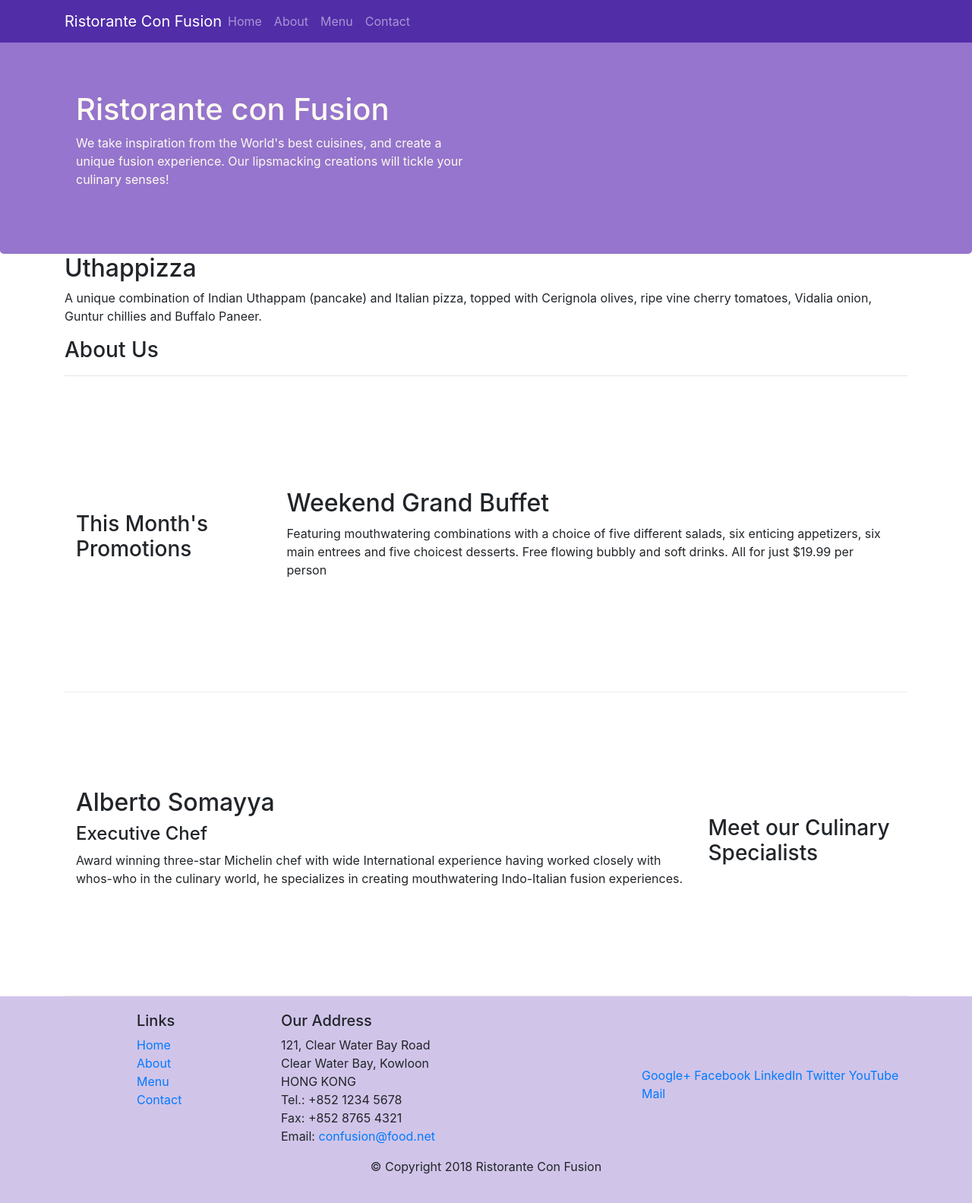
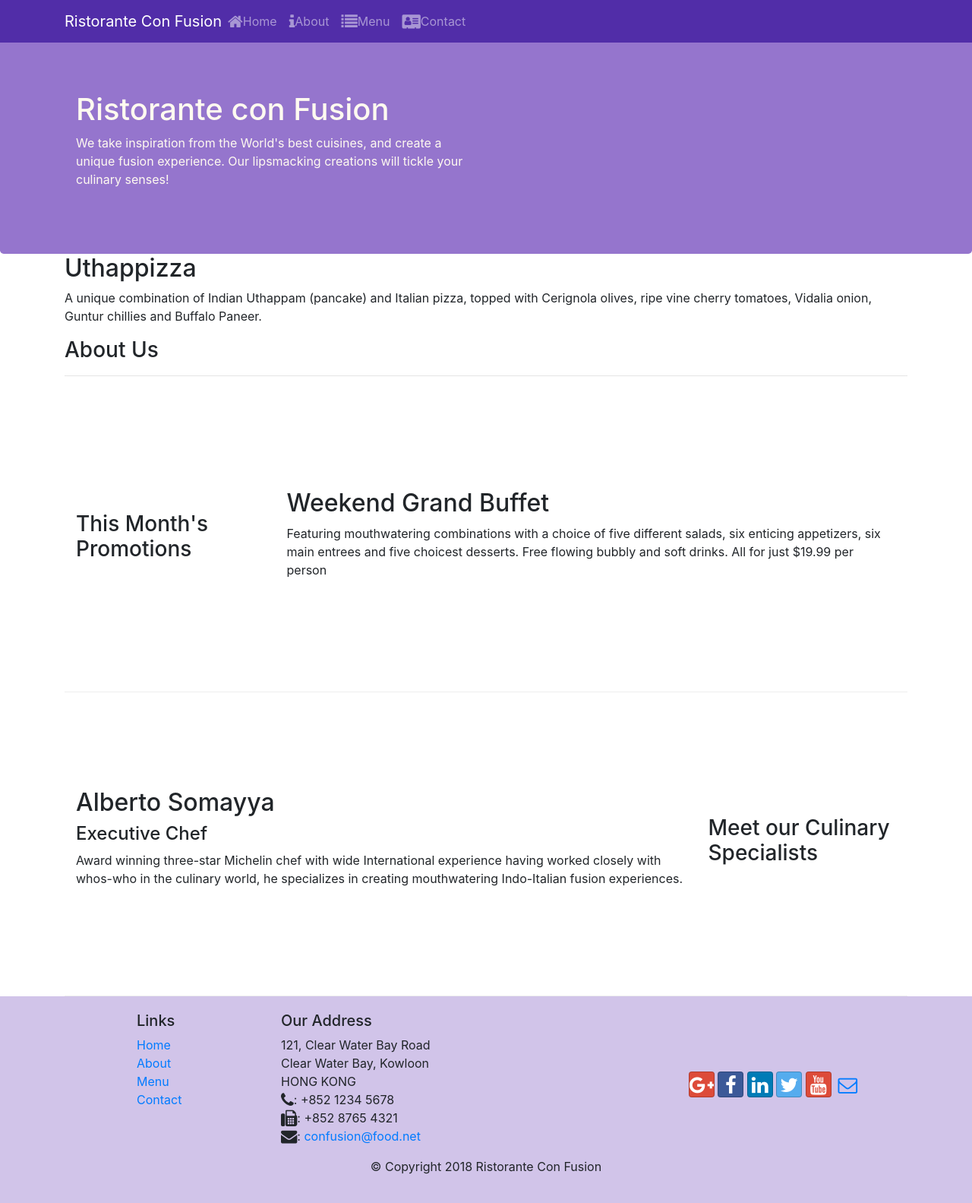
Before and after one commit to Igorsvr/conFusion, a website: page index.html in a window 1280 px wide. Shown: the whole page at 76% size. Drawn offline with nearby package versions, Linux system fonts and the light colour scheme.

Commit message:
Icon Fonts

```diff
--- a/index.html
+++ b/index.html
@@ -9,6 +9,8 @@
 
     <!-- Bootstrap CSS -->
     <link rel="stylesheet" href="node_modules/bootstrap/dist/css/bootstrap.min.css">
+    <link rel="stylesheet" href="node_modules/font-awesome/css/font-awesome.min.css">
+    <link rel="stylesheet" href="node_modules/bootstrap-social/bootstrap-social.css">
     <link rel="stylesheet" href="css/styles.css">
     <title>Ristorante Con Fusion</title>
 </head>
@@ -19,13 +21,13 @@
            <button class="navbar-toggler" type="button" data-toggle="collapse" data-target="#Navbar">
                <span class="navbar-toggler-icon"></span>
            </button>
-           <a class="navbar-brand mr-auto" href="./index.html">Ristorante Con Fusion</a>
+           <a class="navbar-brand mr-auto" href="#">Ristorante Con Fusion</a>
            <div class="collapse navbar-collapse" id="Navbar">
                <ul class="navbar-nav mr-auto">
-                   <li class="nav-item acttive"><a class="nav-link" href="./index.html">Home</a></li>
-                   <li class="nav-item"><a class="nav-link" href="./aboutus.html">About</a></li>
-                   <li class="nav-item"><a class="nav-link" href="#">Menu</a></li>
-                   <li class="nav-item"><a class="nav-link" href="#">Contact</a></li>
+                   <li class="nav-item acttive"><a class="nav-link" href="#"><span class="fa fa-home fa-lg"></span>Home</a></li>
+                   <li class="nav-item"><a class="nav-link" href="./aboutus.html"><span class="fa fa-info fa-lg"></span>About</a></li>
+                   <li class="nav-item"><a class="nav-link" href="#"><span class="fa fa-list fa-lg"></span>Menu</a></li>
+                   <li class="nav-item"><a class="nav-link" href="#"><span class="fa fa-address-card fa-lg"></span>Contact</a></li>
                 </ul>
             </div>
        </div>
@@ -96,19 +98,21 @@
 		              121, Clear Water Bay Road<br>
 		              Clear Water Bay, Kowloon<br>
 		              HONG KONG<br>
-		              Tel.: +852 1234 5678<br>
-		              Fax: +852 8765 4321<br>
-		              Email: <a href="mailto:confusion@food.net">confusion@food.net</a>
+		              <i class="fa fa-phone fa-lg"></i>: +852 1234 5678<br>
+                      <i class="fa fa-fax fa-lg"></i>: +852 8765 4321<br>
+                      <i class="fa fa-envelope fa-lg"></i>:
+                      <a href="mailto:confusion@food.net">confusion@food.net</a>
 		           </address>
                 </div>
                     <div class="col-12 col-sm-4 align-self-center">
-                        <div class="text-center"></div>
-                          <a href="http://google.com/+">Google+</a>
-                          <a href="http://www.facebook.com/profile.php?id=">Facebook</a>
-                          <a href="http://www.linkedin.com/in/">LinkedIn</a>
-                          <a href="http://twitter.com/">Twitter</a>
-                          <a href="http://youtube.com/">YouTube</a>
-                          <a href="mailto:">Mail</a>
+                        <div class="text-center">
+                            <a class="btn btn-social-icon btn-google" href="http://google.com/+"><i class="fa fa-google-plus"></i></a>
+                            <a class="btn btn-social-icon btn-facebook" href="http://www.facebook.com/profile.php?id="><i class="fa fa-facebook"></i></a>
+                            <a class="btn btn-social-icon btn-linkedin" href="http://www.linkedin.com/in/"><i class="fa fa-linkedin"></i></a>
+                            <a class="btn btn-social-icon btn-twitter" href="http://twitter.com/"><i class="fa fa-twitter"></i></a>
+                            <a class="btn btn-social-icon btn-google" href="http://youtube.com/"><i class="fa fa-youtube"></i></a>
+                            <a class="btn btn-social-icon" href="mailto:"><i class="fa fa-envelope-o"></i></a>
+                        </div>
                         </div>
                     </div>
                 </div>
--- a/package.json
+++ b/package.json
@@ -15,6 +15,8 @@
   },
   "dependencies": {
     "bootstrap": "^4.0.0",
+    "bootstrap-social": "^5.1.1",
+    "font-awesome": "^4.7.0",
     "jquery": "^3.3.1",
     "popper.js": "^1.12.9"
   }
```
Also changed, not shown: aboutus.html (+17 -14 lines), 1 other file.
